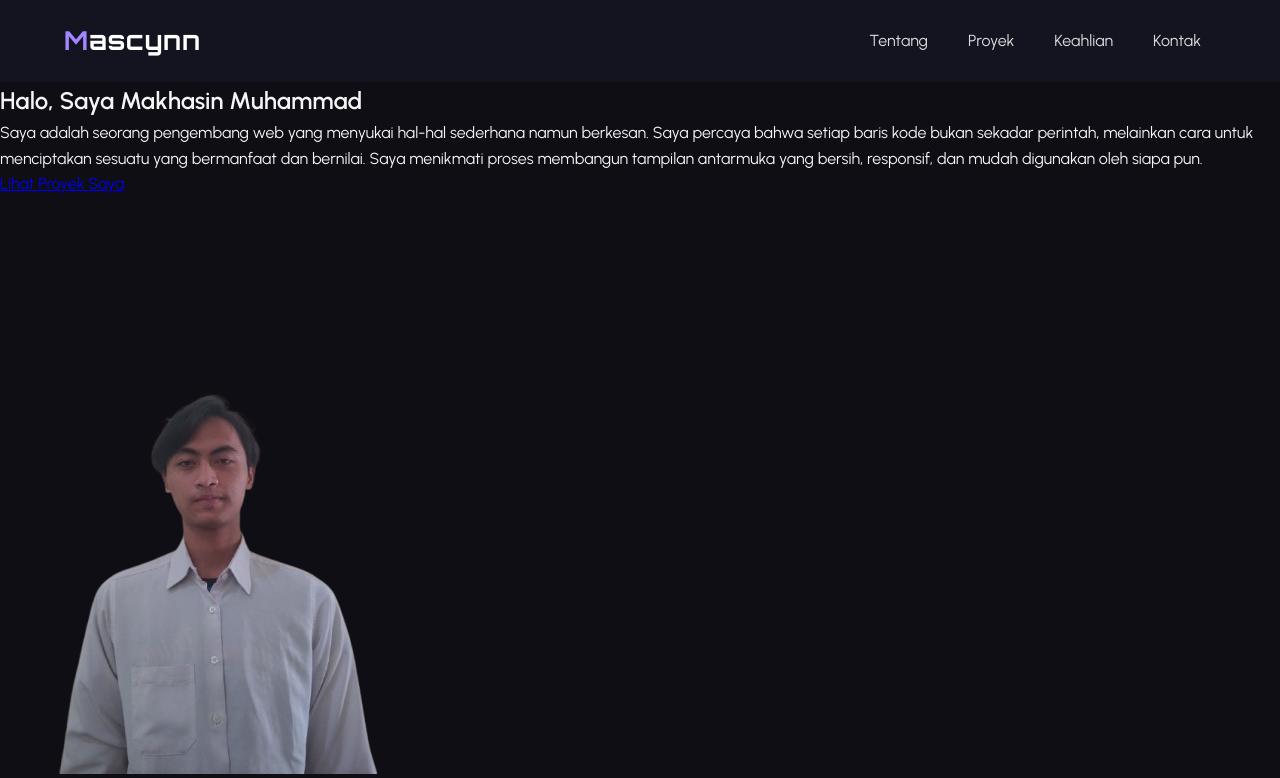
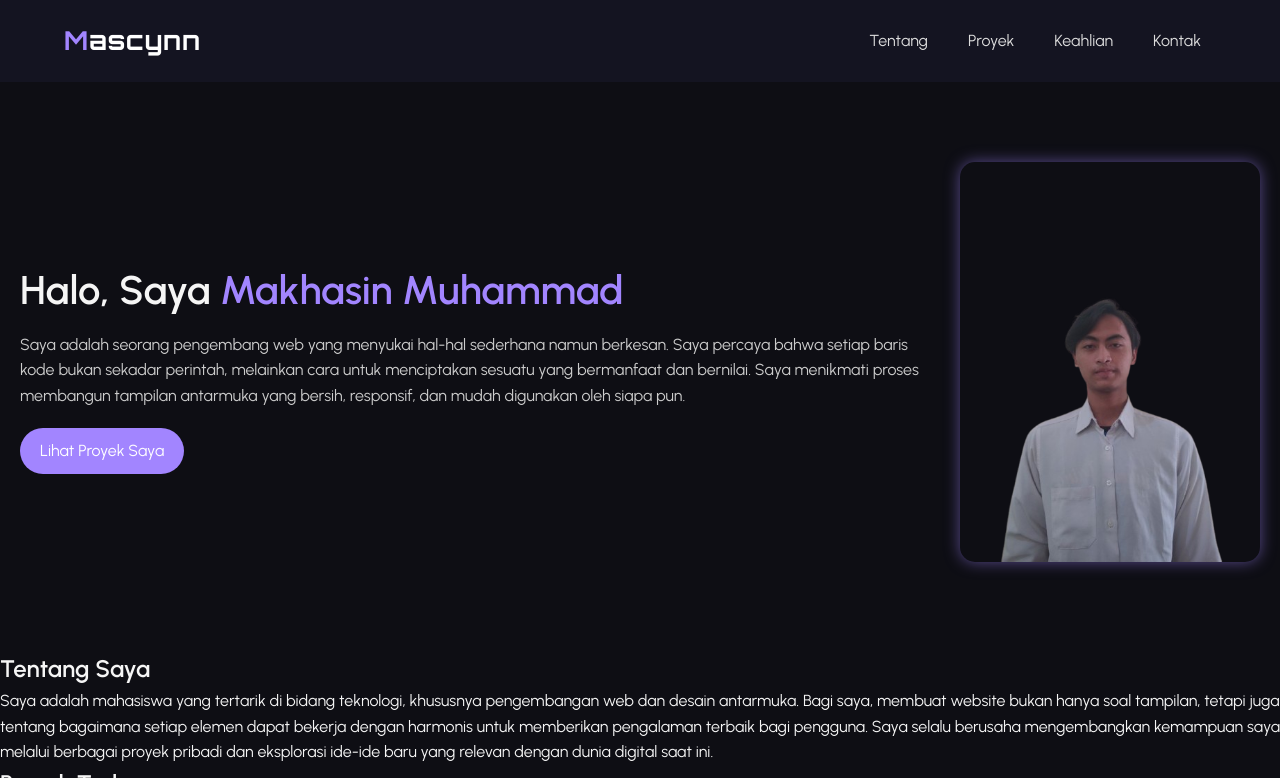
Before and after one commit to mascynnn/Tugas-Akhir-Praktikum-Pemrograman-Web, a plain HTML site: page Tugas Akhir Judul 2/index.html in a window 1280 px wide. Shown: the top 778 px of the page. Drawn offline with Linux system fonts and the light colour scheme.

Commit message:
Menambahkan styling section hero (teks, tombol, gambar)

```diff
--- a/Tugas Akhir Judul 2/style.css
+++ b/Tugas Akhir Judul 2/style.css
@@ -61,3 +61,54 @@ nav ul li a:hover {
   background-color: rgba(162, 133, 255, 0.15);
   box-shadow: 0 0 8px rgba(162, 133, 255, 0.2);
 }
+
+/* HERO */
+#hero {
+  display: flex;
+  flex-wrap: wrap;
+  justify-content: center;
+  align-items: center;
+  padding: 80px 20px;
+  gap: 40px;
+}
+
+.hero-text {
+  flex: 1;
+  min-width: 300px;
+}
+
+.hero-text h2 {
+  font-size: 2.5rem;
+  margin-bottom: 10px;
+}
+
+.hero-text span {
+  color: #a285ff;
+}
+
+.hero-text p {
+  color: #ccc;
+  margin-bottom: 20px;
+}
+
+/* Tombol utama */
+.btn {
+  display: inline-block;
+  padding: 10px 20px;
+  background: #a285ff;
+  color: #fff;
+  text-decoration: none;
+  border-radius: 30px;
+  transition: all 0.3s;
+}
+
+.btn:hover {
+  background: #7353e2;
+  box-shadow: 0 0 15px rgba(115, 83, 226, 0.5);
+}
+
+.hero-img img {
+  width: 300px;
+  border-radius: 15px;
+  box-shadow: 0 0 15px rgba(162,133,255,0.5);
+}
```
